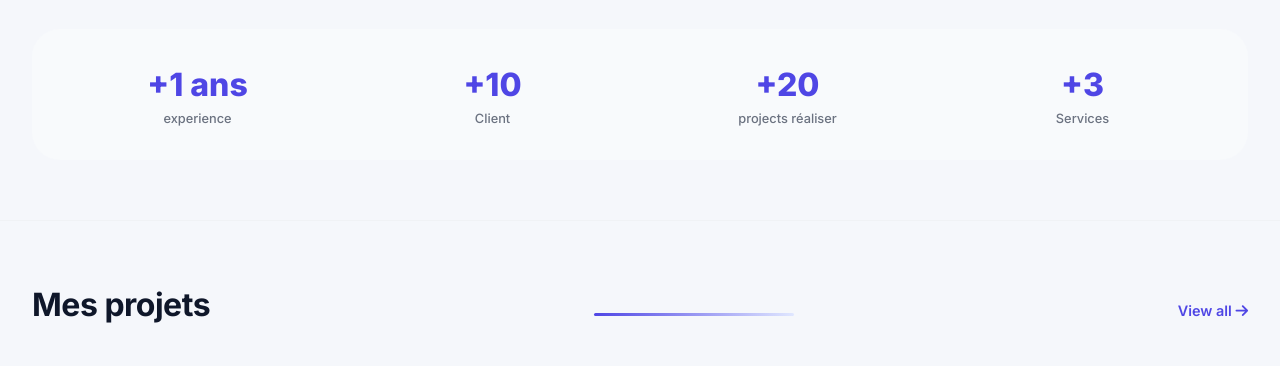
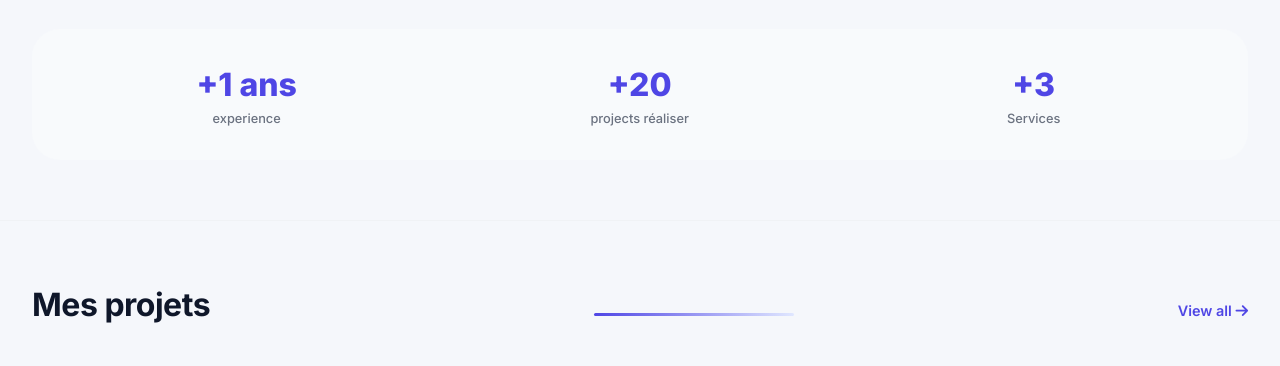
Before and after one commit to lafatralucio/lafatralucio.github.io, a plain HTML site: page index.html in a window 1280 px wide. Shown: the part 1249-1615 px from the top of the page. Drawn offline with nearby package versions, Linux system fonts and the light colour scheme.

Commit message:
Update index.html

```diff
--- a/index.html
+++ b/index.html
@@ -104,10 +104,7 @@
         <div class="stat-number">+0 mois</div>
         <div class="stat-label">experience</div>
       </div>
-      <div class="stat-item count-up" data-target="10" data-aos="zoom-in" data-aos-duration="600" data-aos-delay="200">
-        <div class="stat-number">+0</div>
-        <div class="stat-label">Client</div>
-      </div>
+
       <div class="stat-item count-up" data-target="20" data-aos="zoom-in" data-aos-duration="600" data-aos-delay="300">
         <div class="stat-number">+0</div>
         <div class="stat-label">projects réaliser</div>
```
